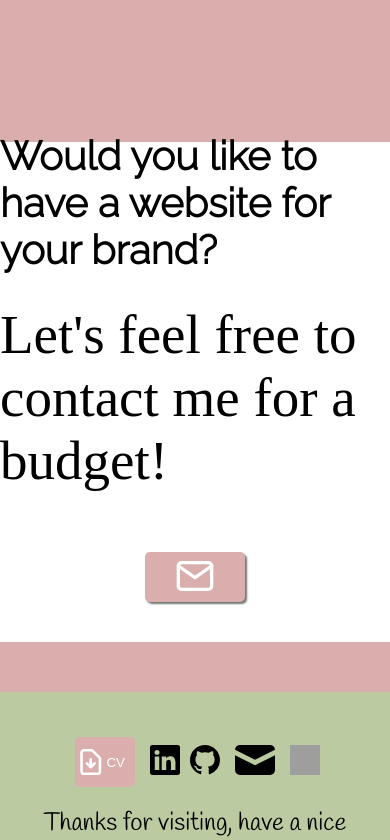
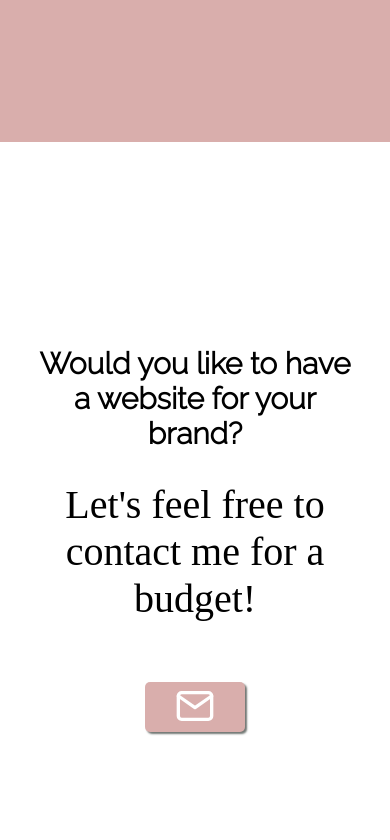
Before and after one commit to valeriapaulinalustres/portfolio, a React (Create React App) app: page /projects in a window 390 px wide. Shown: the part 3080-3920 px from the top of the page. Built offline with nearby package versions, Linux system fonts and the light colour scheme; grey boxes are pictures that could not be loaded; a web font is replaced by a local one.

Commit message:
responsive projects.css

```diff
--- a/src/components/header.css
+++ b/src/components/header.css
@@ -8,7 +8,7 @@
     background-color: var(--rosa);
     border-radius: 5px;
     border-radius: 5px;
-    position: fixed;
+   position: fixed;
     z-index: 20;
     right: 0;
     margin-right: 10px;
--- a/src/pages/Home.js
+++ b/src/pages/Home.js
@@ -593,8 +593,8 @@ function Home() {
 
       <section className="home-container-sectionPhrase" ref={phraseHomeRef}>
         <p className="phrase fadeInHomePhrase">
-          "The <span className="wo fadeInHomePhrase">wo</span>man never knows
-          <span className="wo fadeInHomePhrase">s</span>he is capable until
+          "The <span className="wo fadeInHomePhrase">wo</span>man never knows {" "}
+          <span className="wo fadeInHomePhrase">s</span>he is capable until {" "}
           <span className="wo fadeInHomePhrase">s</span>he tries"
         </p>
       </section>
--- a/src/pages/contact.css
+++ b/src/pages/contact.css
@@ -111,10 +111,7 @@
 
 
     .title-contact{
-        display: flex;
-        flex-direction: column;
-        justify-content: center;
-        align-items: center;
+
         margin-top:20px;
         margin-bottom: 60px;
     }
@@ -129,8 +126,7 @@
     .workTogether-contact{
 
         font-size: 20px;
-        color: white;
-        font-weight: lighter;
+
     }
 
 
@@ -139,11 +135,7 @@
         background-color: white;
         width: 100%;
         height: 100vh;
-        display: flex;
-        flex-direction: column;
-        align-items: center;
-        justify-content: center;
-        padding-top: 100px;
+
 
     }
 
@@ -152,21 +144,12 @@
 
 
         height: 100vh;
-        display: flex;
-        flex-direction: column;
-        align-items: center;
-        justify-content: center;
 
     }
 
     .third-section-contact{
 
         height: 100vh;
-        display: flex;
-        flex-direction: column;
-        align-items: center;
-        justify-content: center;
-        padding-top: 100px;
 
     }
 
@@ -181,7 +164,7 @@
 
     .contact-card-text{
         margin: 10px;
-        font-size: 10px;
+        font-size: 14px;
         width: 100vw;
         text-align: center;
     }
--- a/src/pages/projects.css
+++ b/src/pages/projects.css
@@ -213,6 +213,7 @@ h4{
     font-family: var(--titulo1);
     font-size: 40px;
     font-weight: bold;
+
 }
 
 .freelance-text2{
@@ -220,6 +221,7 @@ h4{
     font-family: var(--titulos);
     font-size: 55px;
     margin: 30px 0px;
+
 }
 
 @media only screen and (max-width:500px) {
@@ -245,8 +247,27 @@ h4{
 
     }
 
+
+.freelance-text{
+width: 80vw;
+font-size: 30px;
+text-align: center;
+
+}
+
+.freelance-text2{
+
+ width: 80vw;
+ font-size: 40px;
+ text-align: center;
+}
+    .window{
+        width: 90vw;
+        max-width: 90vw;
+    }
+
     .freelance-section{
-        padding: 0 10px;
+        height: 100vh;
     }
 
 }
```
